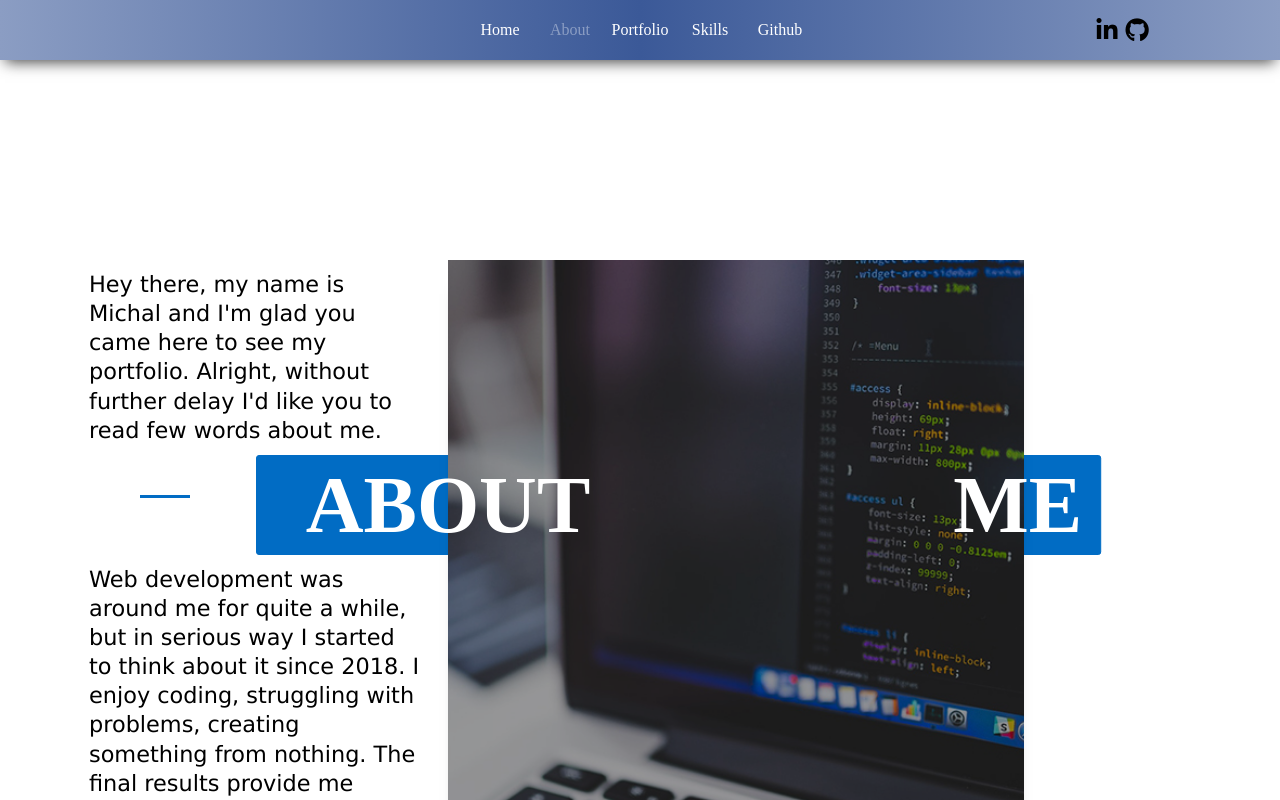
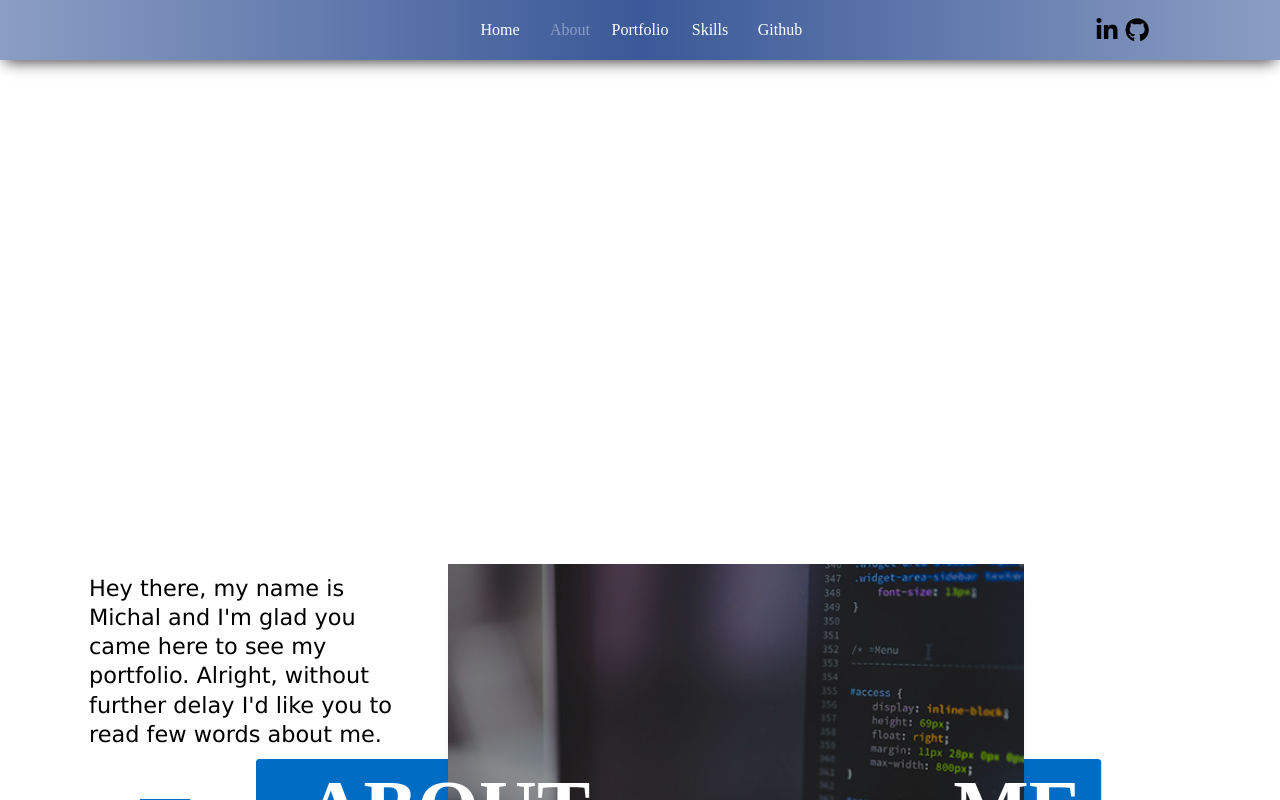
Before and after one commit to klauza/animated-business-app, a React (Create React App) app: page /about in a window 1280 px wide. Shown: the top 800 px of the page. Built offline with nearby package versions, Linux system fonts and the light colour scheme; no server answers.

Commit message:
loader add

```diff
--- a/src/components/layout/About.js
+++ b/src/components/layout/About.js
@@ -1,6 +1,6 @@
 import React, { Component } from 'react';
 import image from '../../media/about-pc.jpeg';
-// import spinner from './loader/load.gif';
+import spinner from '../../media/loader2.gif';
 
 
 
@@ -9,6 +9,8 @@ export default class About extends Component {
 
   componentDidMount(){
     document.querySelector('.about').style.opacity ="0";
+    document.querySelector('.about').style.transition ="all 1s ease-in";
+    document.querySelector('.about-spinner').style.opacity = "1";
   }
 
 
@@ -33,6 +35,9 @@ export default class About extends Component {
 
   startAbout(){
     document.querySelector('.about').style.opacity = "1";
+    document.querySelector('.about').style.transition ="all 1s ease-in";
+    document.querySelector('.about-spinner').style.opacity = "0";
+    document.querySelector('.about-spinner').style.visibility = "none";
     // console.log('load');
   setTimeout(() => {
       document.querySelector('#about-text').style.transform = "translateX(-50%)"
@@ -52,14 +57,20 @@ export default class About extends Component {
 
 
     return (
-  	<section className="about">
-      <p className="about__top">Hey there, my name is Michal and I'm glad you came here to see my portfolio. Alright, without further delay I'd like you to read few words about me.</p>
-      <h1 className="about__mid"><span id="about-text">ABOUT</span></h1>
-      <h1 className="about__mid-right"><span id="me-text">ME</span></h1>
-      <p className="about__bottom">Web development was around me for quite a while, but in serious way I started to think about it since 2018. I enjoy coding, struggling with problems, creating something from nothing. The final results provide me phenomenal feelings and injection of positivity. Mainly I'm creating Single Page Applications. For last period of time I was practicing with React. </p>
-      <figure><img src={image} alt="" className="about__image" onLoad={this.handleImageLoaded.bind(this)} onError={this.handleImageErrored.bind(this)} /></figure>
+  	<div className="about-main-container">
 
-    </section>
+      <div className="about-spinner">
+        <img src={spinner} alt=""/>
+      </div>
+
+      <div className="about">
+        <p className="about__top">Hey there, my name is Michal and I'm glad you came here to see my portfolio. Alright, without further delay I'd like you to read few words about me.</p>
+        <h1 className="about__mid"><span id="about-text">ABOUT</span></h1>
+        <h1 className="about__mid-right"><span id="me-text">ME</span></h1>
+        <p className="about__bottom">Web development was around me for quite a while, but in serious way I started to think about it since 2018. I enjoy coding, struggling with problems, creating something from nothing. The final results provide me phenomenal feelings and injection of positivity. Mainly I'm creating Single Page Applications. For last period of time I was practicing with React. </p>
+        <figure><img src={image} alt="" className="about__image" onLoad={this.handleImageLoaded.bind(this)} onError={this.handleImageErrored.bind(this)} /></figure>
+      </div>
+    </div>
     )
 
 
--- a/src/css/sass/_about.scss
+++ b/src/css/sass/_about.scss
@@ -1,3 +1,15 @@
+.about-main-container{
+  background: white;
+  .about-spinner{
+    img{
+      width: 200px;
+    }
+    transition: 500ms all ease-in;
+    position: absolute; top: 100px; left: 50%;
+    transform: translateX(-50%);
+  }
+}
+
 .about{
 
   min-height: 90vh;
```
